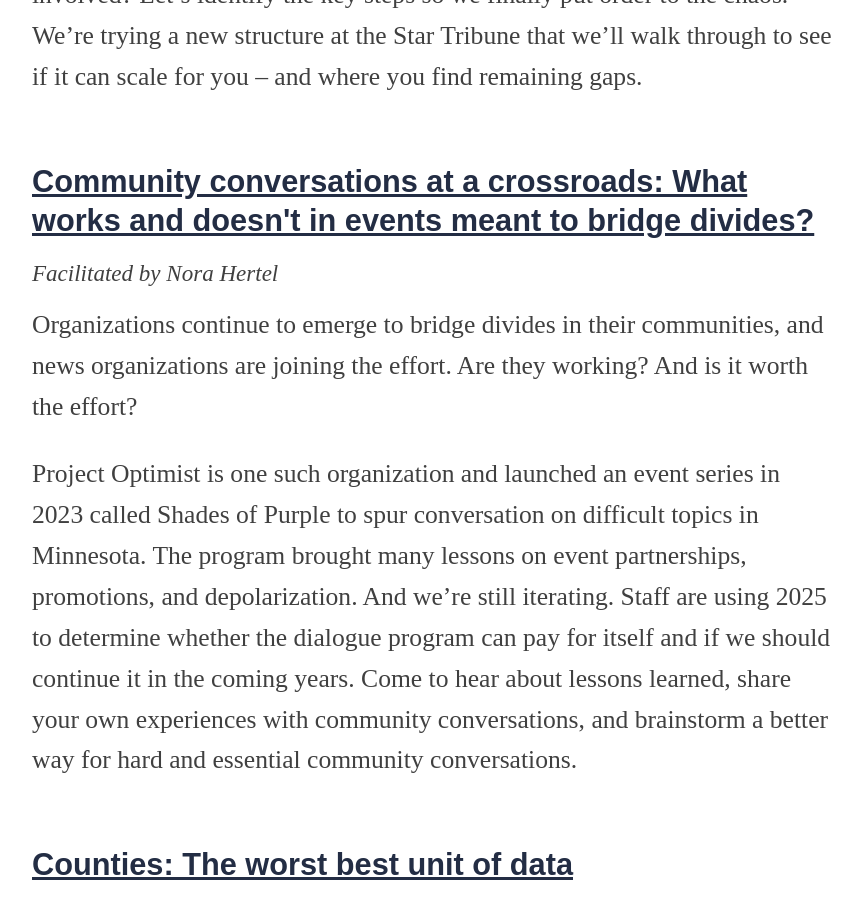
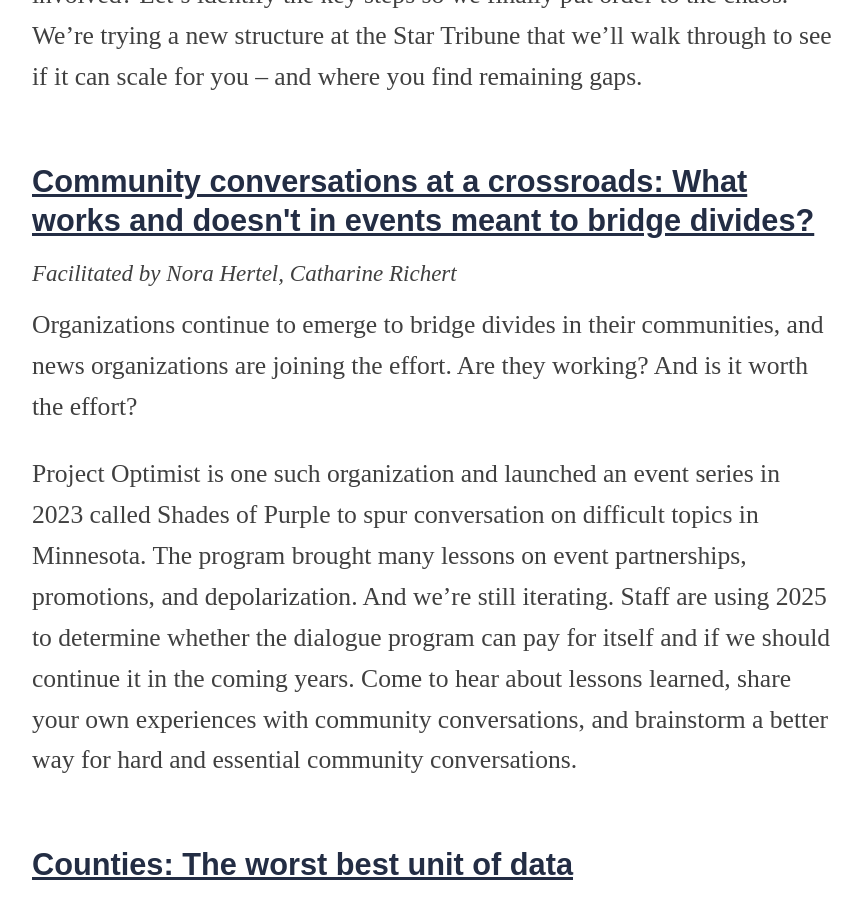
Before and after one commit to OpenNews/srccon-2025, a Jekyll site: the page built from program.md, in a window 1280 px wide and 900 px high, scrolled down 5933 px. Shown: the whole window, without its empty margins (208-1070 px from the left). Built offline with Jekyll 4.4.1, drawn with Linux system fonts in a browser that asks for light colours; nearby versions of some CDN libraries; some web fonts are replaced.

Commit message:
add new facilitator

```diff
--- a/_data/sessions.yml
+++ b/_data/sessions.yml
@@ -54,7 +54,7 @@
     {
         "id": "community-conversations-crossroads",
         "title": "Community conversations at a crossroads: What works and doesn't in events meant to bridge divides?",
-        "facilitators": "Nora Hertel",
+        "facilitators": "Nora Hertel, Catharine Richert",
         "description": "Organizations continue to emerge to bridge divides in their communities, and news organizations are joining the effort. Are they working? And is it worth the effort?
 
         \nProject Optimist is one such organization and launched an event series in 2023 called Shades of Purple to spur conversation on difficult topics in Minnesota. The program brought many lessons on event partnerships, promotions, and depolarization. And we're still iterating. Staff are using 2025 to determine whether the dialogue program can pay for itself and if we should continue it in the coming years. Come to hear about lessons learned, share your own experiences with community conversations, and brainstorm a better way for hard and essential community conversations. "
```
